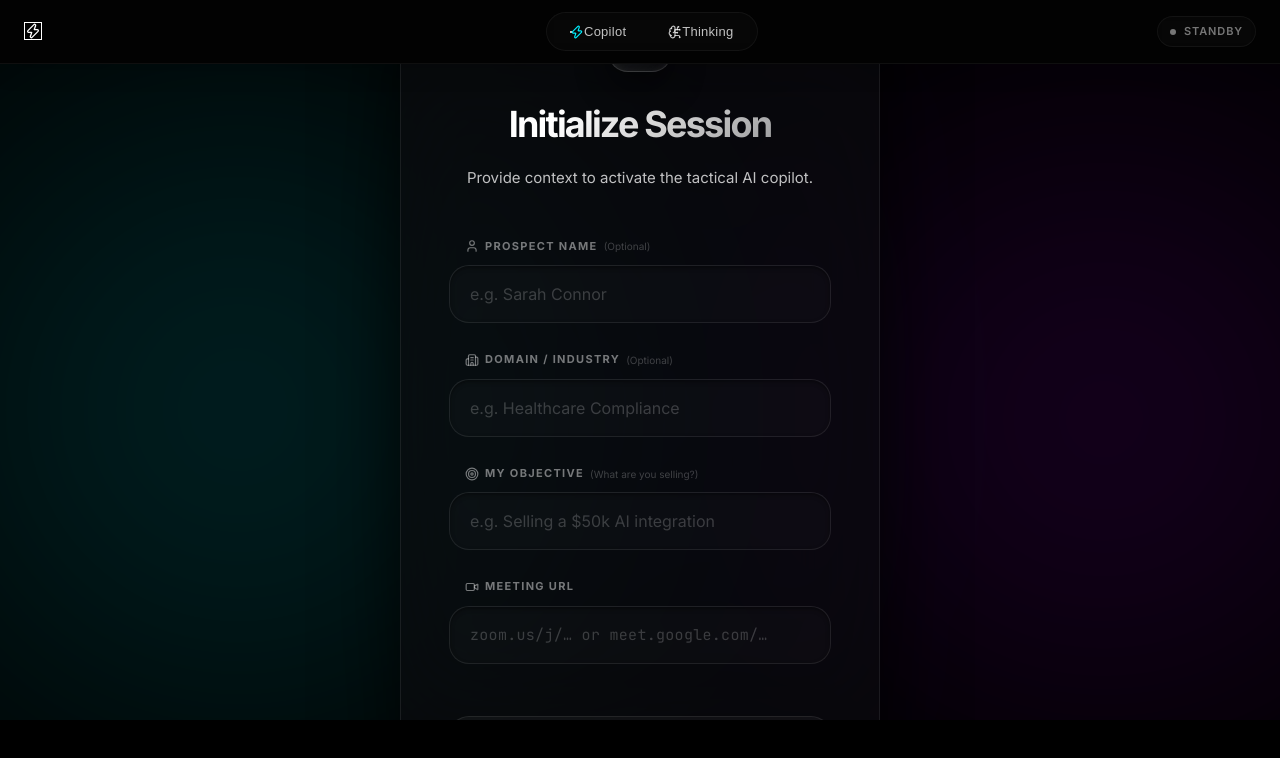
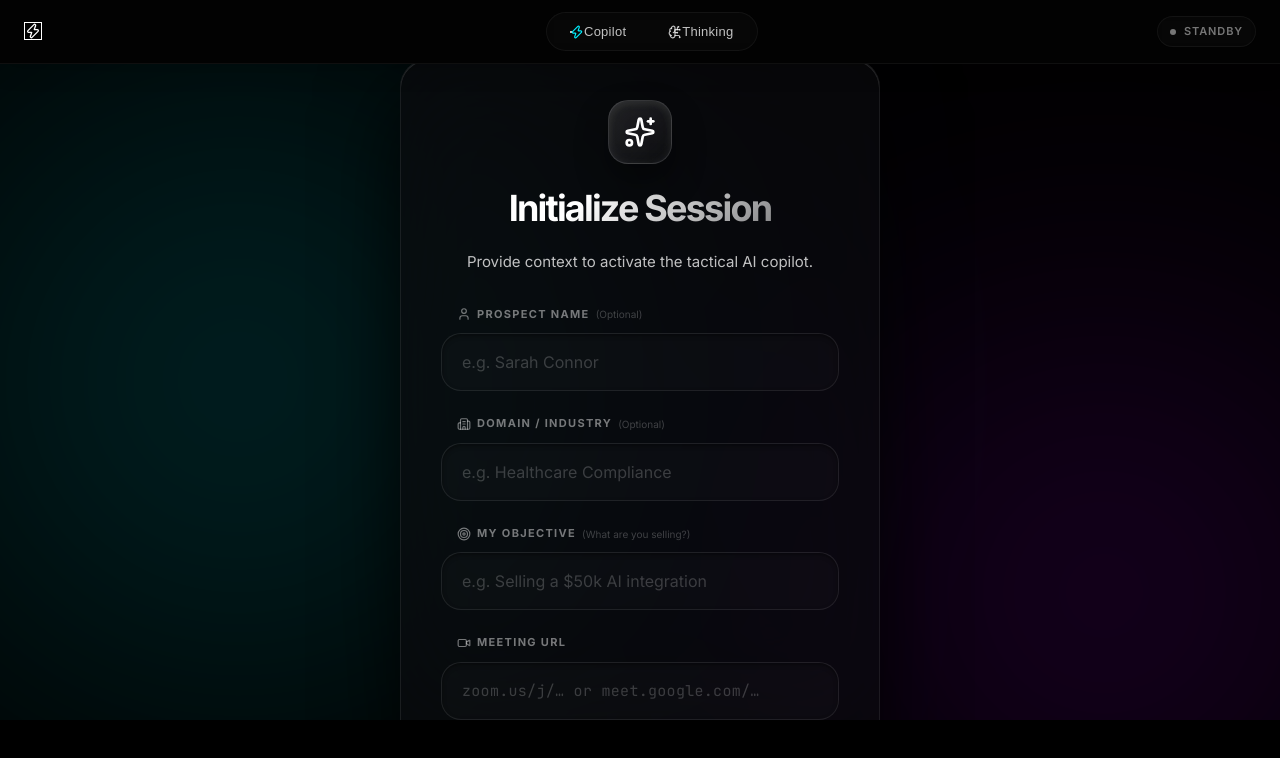
Before and after one commit to 655Chaman/Ele_meet, a Next.js app in the folder app/: page / in a window 1280 px wide. Shown: the top 758 px of the page. Built offline with nearby package versions, Linux system fonts and the light colour scheme.

Commit message:
style: implement cinematic alignment and unified gap system for SetupView

```diff
--- a/app/src/components/SetupView.module.css
+++ b/app/src/components/SetupView.module.css
@@ -1,7 +1,7 @@
 .wrapper {
   grid-column: 1 / -1;
   width: 100%;
-  height: 100%;
+  min-height: 100vh;
   display: flex;
   align-items: center;
   justify-content: center;
@@ -52,16 +52,22 @@
   -webkit-backdrop-filter: blur(48px) saturate(200%);
   border: 1px solid rgba(255, 255, 255, 0.08);
   border-radius: var(--radius-xl);
-  padding: 48px;
+  padding: 40px;
   box-shadow:
     0 32px 80px rgba(0, 0, 0, 0.8),
     inset 0 1px 0 rgba(255, 255, 255, 0.15),
     inset 0 -1px 0 rgba(255, 255, 255, 0.05);
+  display: flex;
+  flex-direction: column;
+  gap: 32px;
 }
 
 .header {
   text-align: center;
-  margin-bottom: 48px;
+  display: flex;
+  flex-direction: column;
+  align-items: center;
+  gap: 12px;
 }
 
 /* Beautiful Logo Presentation */
@@ -74,7 +80,7 @@
   display: flex;
   align-items: center;
   justify-content: center;
-  margin: 0 auto 24px;
+  margin-bottom: 4px;
   box-shadow:
     0 16px 32px rgba(0, 0, 0, 0.4),
     inset 0 2px 8px rgba(255, 255, 255, 0.1);
@@ -93,10 +99,10 @@
   font-weight: 800;
   color: #fff;
   letter-spacing: -0.05em;
-  margin-bottom: 12px;
   background: linear-gradient(135deg, #ffffff 30%, rgba(255, 255, 255, 0.5) 100%);
   -webkit-background-clip: text;
   -webkit-text-fill-color: transparent;
+  margin: 0;
 }
 
 .header p {
@@ -104,12 +110,13 @@
   color: var(--text-secondary);
   line-height: 1.6;
   font-weight: 400;
+  margin: 0;
 }
 
 .form {
   display: flex;
   flex-direction: column;
-  gap: 28px;
+  gap: 24px;
 }
 
 .inputGroup {
--- a/app/src/components/SetupView.tsx
+++ b/app/src/components/SetupView.tsx
@@ -80,7 +80,7 @@ export default function SetupView() {
           <p>Provide context to activate the tactical AI copilot.</p>
         </motion.div>
 
-        <div className={styles.form}>
+        <form className={styles.form} onSubmit={(e) => { e.preventDefault(); if (meetingUrl.trim() && !isJoining) startMeeting(); }}>
           <motion.div variants={itemVariants} className={`${styles.inputGroup} ${focusedField === 'name' ? styles.focused : ''}`}>
             <label htmlFor="setup-name"><User size={14} className={styles.labelIcon}/> Prospect Name <span className={styles.optional}>(Optional)</span></label>
             <div className={styles.inputWrapper}>
@@ -163,11 +163,11 @@ export default function SetupView() {
           </motion.div>
 
           <motion.button
+            type="submit"
             variants={itemVariants}
             whileHover={{ scale: 1.02 }}
             whileTap={{ scale: 0.98 }}
             className={styles.joinBtn}
-            onClick={startMeeting}
             disabled={!meetingUrl.trim() || isJoining}
           >
             <AnimatePresence mode="wait">
@@ -197,7 +197,7 @@ export default function SetupView() {
             </AnimatePresence>
             <div className={styles.btnGlow}></div>
           </motion.button>
-        </div>
+        </form>
       </motion.div>
     </div>
   );
```
